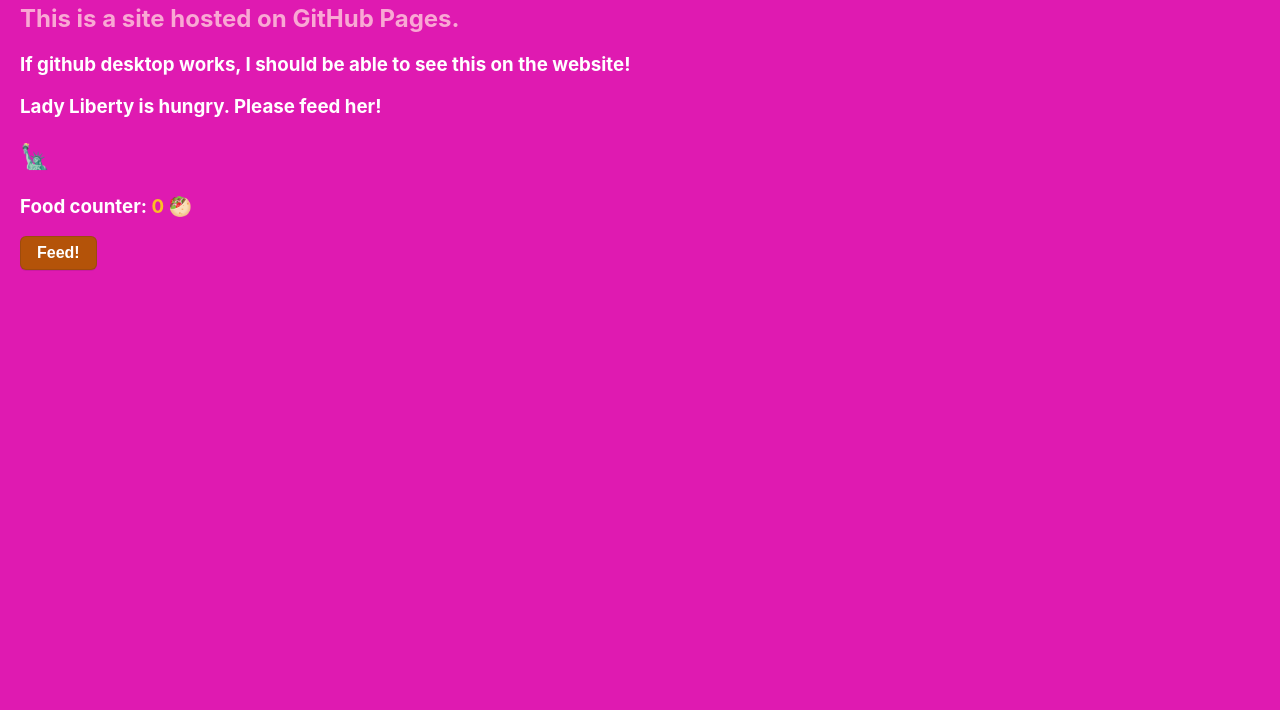
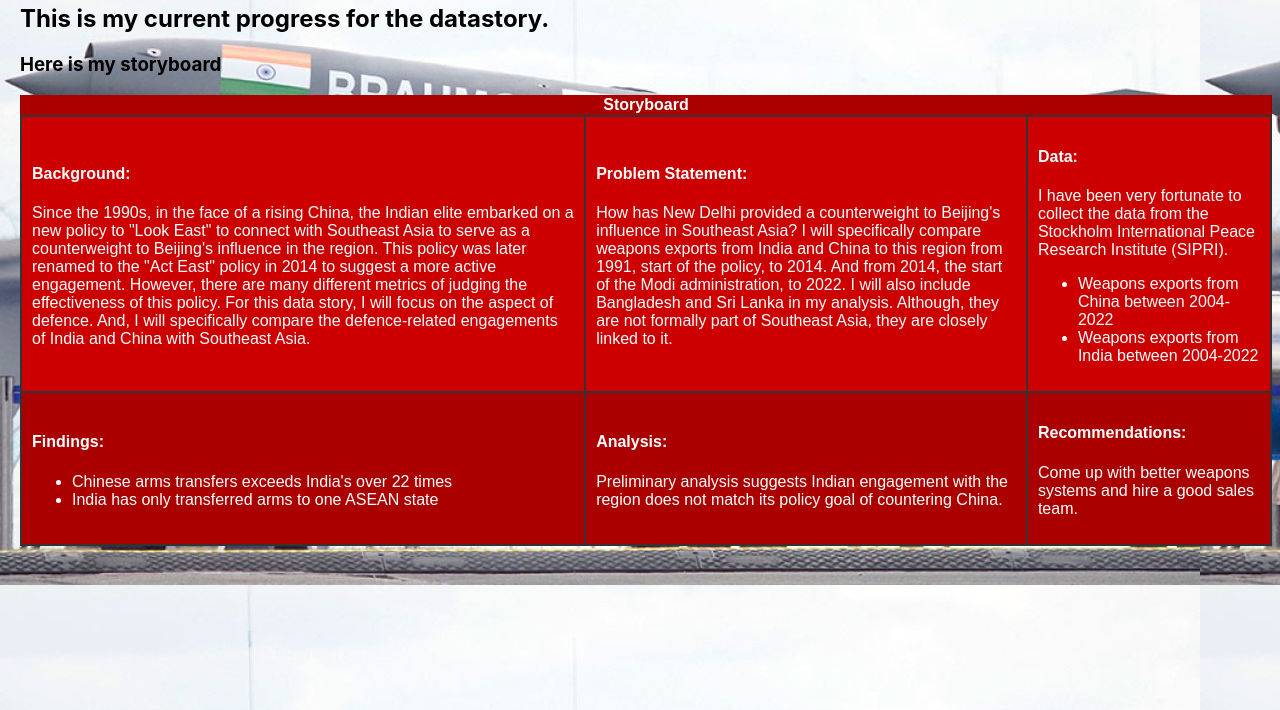
Before and after one commit to bebinjoseph-nm2207/bebin-joseph-nm2207.github.io, a plain HTML site: page index.html in a window 1280 px wide. Shown: the part 90-800 px from the top of the page. Drawn offline with Linux system fonts and the light colour scheme.

Commit message:
Storyboard
Update includes all the changes for storyboard to work on final proj doc after this

```diff
--- a/index.html
+++ b/index.html
@@ -1,17 +1,32 @@
 <!DOCTYPE html>
 <html lang="en">
   <head>
-    <title>My NM2207 GitHub Portfolio</title>
+    <title>My NM2207 Data Story</title>
     <script src="scripts/counter.js"></script>
     <link rel="stylesheet" href="styles/styles.css" />
   </head>
   <body>
     <h1>Hello world! 🚀</h1>
-    <h2>This is a site hosted on GitHub Pages.</h2>
-    <h3>If github desktop works, I should be able to see this on the website!</h3>
-    <h3>Lady Liberty is hungry. Please feed her!</h3>
+    <h2>This is my current progress for the datastory.</h2>
+    <h3>Here is my storyboard</h3>
+    <table class="war-table">
+      <tr>
+        <th colspan="3">Storyboard</th>
+      </tr>
+      <tr>
+        <td><h4>Background:</h4><p>Since the 1990s, in the face of a rising China, the Indian elite embarked on a new policy to "Look East" to connect with Southeast Asia to serve as a counterweight to Beijing's influence in the region. This policy was later renamed to the "Act East" policy in 2014 to suggest a more active engagement. However, there are many different metrics of judging the effectiveness of this policy. For this data story, I will focus on the aspect of defence. And, I will specifically compare the defence-related engagements of India and China with Southeast Asia.</p></td>
+        <td><h4>Problem Statement:</h4><p>How has New Delhi provided a counterweight to Beijing's influence in Southeast Asia? I will specifically compare weapons exports from India and China to this region from 1991, start of the policy, to 2014. And from 2014, the start of the Modi administration, to 2022. I will also include Bangladesh and Sri Lanka in my analysis. Although, they are not formally part of Southeast Asia, they are closely linked to it.</p></td>
+        <td><h4>Data:</h4><p>I have been very fortunate to collect the data from the Stockholm International Peace Research Institute (SIPRI).</p><ul><li>Weapons exports from China between 2004-2022</li><li>Weapons exports from India between 2004-2022</li></ul></td>
+      </tr>
+      <tr>
+        <td><h4>Findings:</h4><ul><li>Chinese arms transfers exceeds India's over 22 times</li><li>India has only transferred arms to one ASEAN state</li></ul></td>
+        <td><h4>Analysis:</h4><p>Preliminary analysis suggests Indian engagement with the region does not match its policy goal of countering China.</p></td>
+        <td><h4>Recommendations:</h4><p>Come up with better weapons systems and hire a good sales team.</p></td>
+      </tr>
+    </table>
+    <!--<h3>Lady Liberty is hungry, please feed her!</h3>
     <h3 class="mouse">&#128509;</h3>
     <h3>Food counter: <span class="counter">0</span> 🥙</h3>
-    <button>Feed!</button>
+    <button>Feed!</button> -->
   </body>
 </html>
--- a/styles/styles.css
+++ b/styles/styles.css
@@ -2,9 +2,10 @@ body {
   background-color: #df1ab1;
   font-family: -apple-system, BlinkMacSystemFont, Segoe UI, Roboto, Oxygen,
     Ubuntu, Cantarell, Fira Sans, Droid Sans, Helvetica Neue, sans-serif;
-  color: white;
+  /*color: white; */
   padding-left: 12px;
   padding-top: 4px;
+  background-image: url(../resources/brahmospic.jpg);
 }
 
 .mouse {
@@ -15,11 +16,31 @@ body {
   color: #fbbf24;
 }
 
-h2 {
-  color: #f9a8d4;
+.war-table {
+  border-collapse: collapse;
+  font-family: Arial, sans-serif;
+  font-size: 16px;
+ color: #fff;
+ background-color: #900;*/
+  border: 2px solid #333;
+
 }
 
-/* CSS */
+.war-table td {
+  padding: 10px;
+  border: 2px solid #333;
+}
+
+.war-table tr:nth-child(odd) {
+  background-color: #a00;
+}
+
+.war-table tr:nth-child(even) {
+  background-color: #c00;
+}
+
+
+/* CSS
 button {
   appearance: none;
   background-color: #b45309;
@@ -40,4 +61,4 @@ button {
 
 button:hover {
   background-color: #92400e;
-}
+}*/
```
Also changed, not shown: resources/brahmospic.jpg (added).
